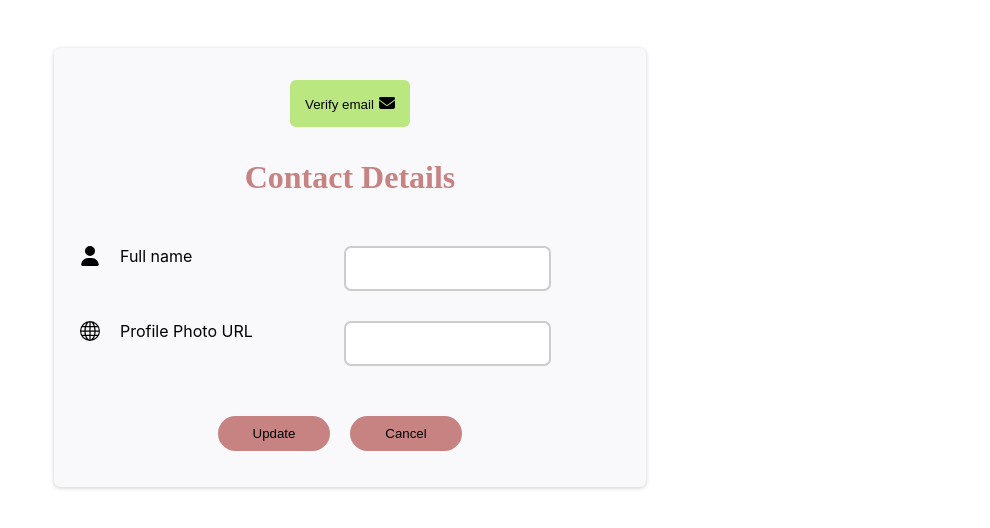
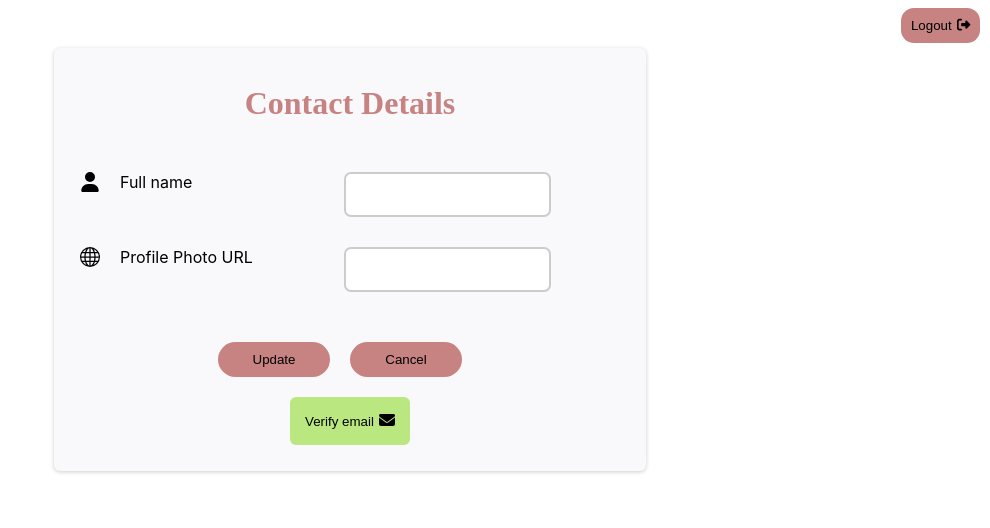
Before and after one commit to terilo1814/expense-tracker, a React (Create React App) app: page /profile in a window 1280 px wide. Shown: the top 528 px of the page, without its empty margins (290-1280 px from the left). Built offline with nearby package versions, Linux system fonts and the light colour scheme.

Commit message:
Logout user

```diff
--- a/src/App.js
+++ b/src/App.js
@@ -9,6 +9,7 @@ import { Profile } from "./components/Profile";
 
 function App() {
 
+  const history = useHistory()
   const initialToken = localStorage.getItem('token')
   const initialEmail = localStorage.getItem('email')
 
@@ -28,6 +29,7 @@ function App() {
   const logoutHandler = () => {
     setToken(null)
     localStorage.clear()
+    history.push('/')
   }
 
   const contextValue = {
--- a/src/components/Profile.css
+++ b/src/components/Profile.css
@@ -2,6 +2,26 @@
     margin: 0;
     padding: 0;
     box-sizing: border-box;
+}
+
+.logout-btn {
+    padding: 10px;
+    border: none;
+    border-radius: 13px;
+    background: rgb(199, 130, 130);
+    position: absolute;
+    right:10px;
+    top: 8px;
+}
+
+.logout-icon {
+    margin-left: 5px
+}
+
+.logout-btn:hover,
+.logout-icon:hover {
+    color: white;
+    cursor: pointer
 }
 
 .email-btn {
@@ -11,10 +31,12 @@
     background: #bbe780;
     margin-bottom: 10px;
 }
-.email-icon{
+
+.email-icon {
     margin-left: 5px;
     height: 16px;
 }
+
 .email-btn:hover,
 .email-icon:hover {
     color: white;
--- a/src/components/Profile.js
+++ b/src/components/Profile.js
@@ -1,7 +1,7 @@
 import React, { useContext, useEffect } from 'react';
 import './Profile.css';
 import { FontAwesomeIcon } from '@fortawesome/react-fontawesome';
-import { faUser, faEnvelope } from '@fortawesome/free-solid-svg-icons';
+import { faUser, faEnvelope,faSignOutAlt } from '@fortawesome/free-solid-svg-icons';
 import { BsGlobe } from 'react-icons/bs';
 import { useState } from 'react';
 import { AppContext } from '../context/AppContext';
@@ -108,11 +108,13 @@ export const Profile = () => {
 
     return (
         <>
+        <button className="logout-btn" onClick={contextValue.logout}>
+            Logout
+            <FontAwesomeIcon icon={faSignOutAlt} className="logout-icon" />
+          </button>
+
             <div className='cnt'>
-                <p>{contextValue.userEmail}</p>
-                <button className='email-btn' onClick={emailHandler}>Verify email
-                    <FontAwesomeIcon icon={faEnvelope} className='email-icon' />
-                </button>
+
                 <h1>Contact Details</h1>
 
                 <div className='name'>
@@ -128,6 +130,10 @@ export const Profile = () => {
                 </div>
                 <button className='update-btn' onClick={updateHandler}>Update</button>
                 <button className='cancel-btn'>Cancel</button>
+                <br></br>
+                <button className='email-btn' onClick={emailHandler}>Verify email
+                    <FontAwesomeIcon icon={faEnvelope} className='email-icon' />
+                </button>
             </div>
 
         </>
```
